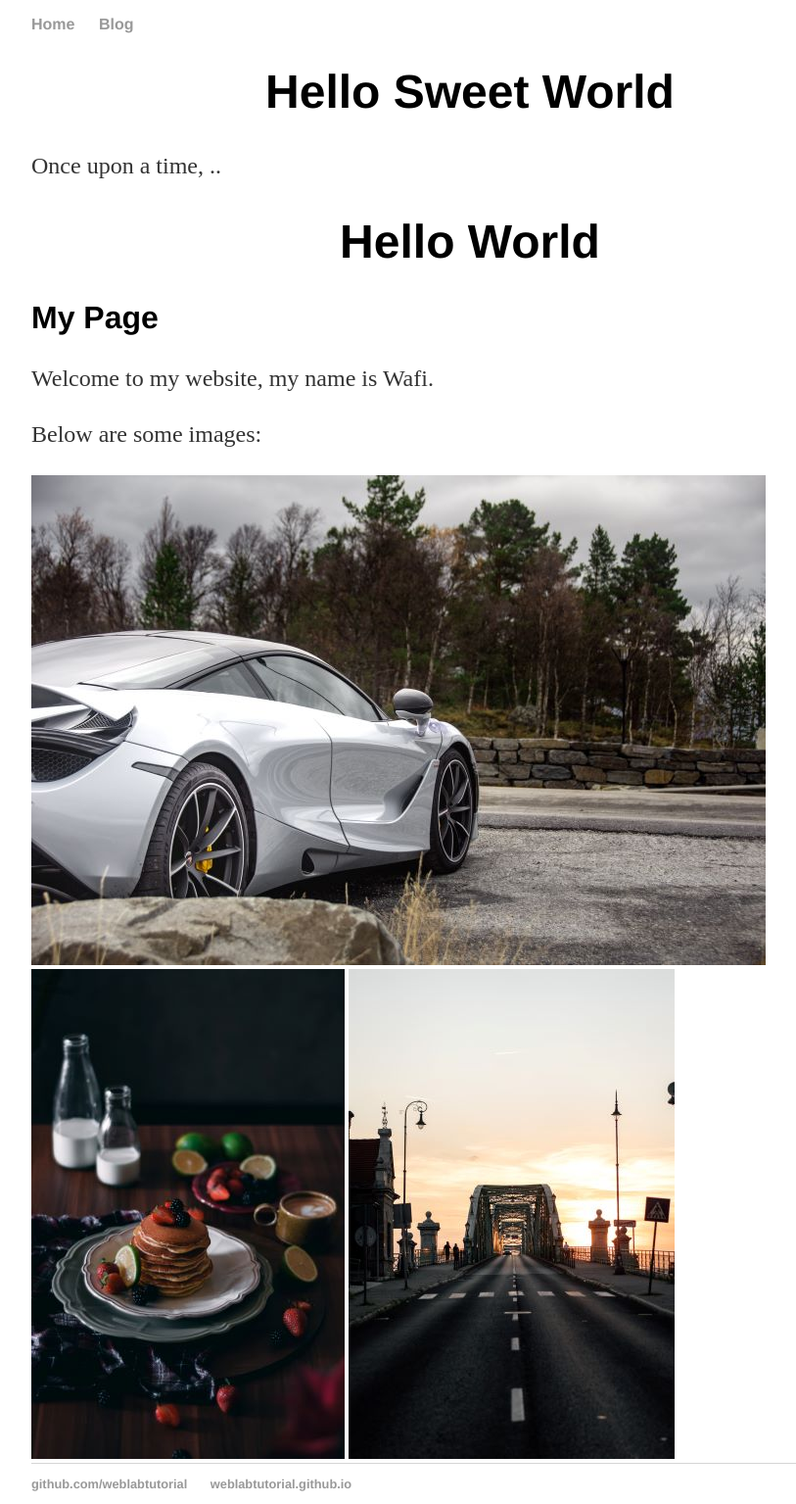
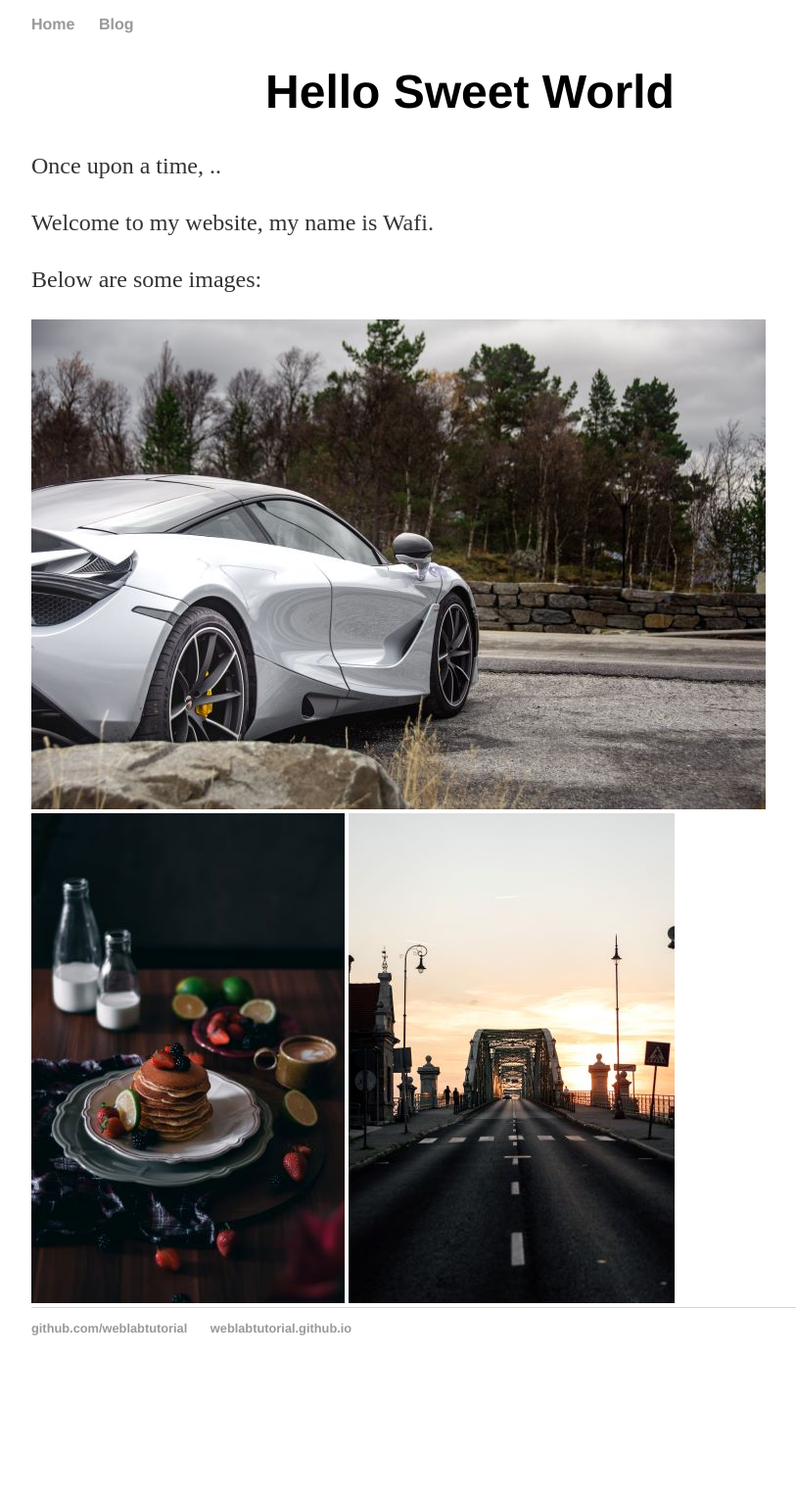
Before and after one commit to Wafi-Mohammed/Wafi-Mohammed.github.io, a Jekyll site: the page built from index.html, in a window 1280 px wide. Shown: the whole page at 98% size, without its empty margins (160-973 px from the left). Built offline with Jekyll 4.4.1, drawn with Linux system fonts in a browser that asks for light colours; after the commit the page ends 1376 px from its top, so only the background shows below that.

Commit message:
Update default.html

```diff
--- a/_layouts/default.html
+++ b/_layouts/default.html
@@ -17,8 +17,6 @@
         {{ content }}
 
        <div class="blurb">
-        <h1>Hello World</h1>
-         <h2>My Page</h2>
          <p>Welcome to my website, my name is Wafi.</p>
          <p>Below are some images: </p>
          <img src="Images/1.jpg" alt="Car">
```
Also changed, not shown: other parts of _layouts/default.html (+1 -1 lines).
